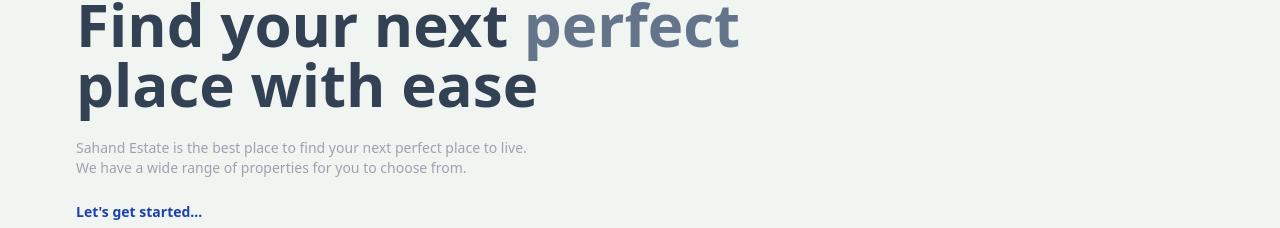
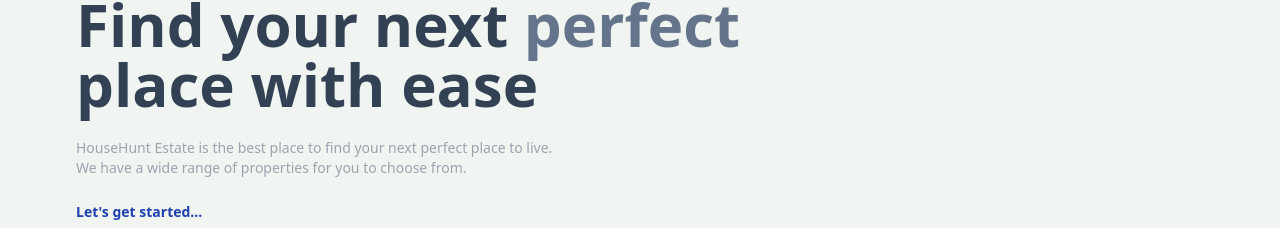
Before and after one commit to VKandi09/real-estate-vk, a React (Vite) app in the folder client/: page / in a window 1280 px wide. Shown: the part 190-418 px from the top of the page. Built offline with nearby package versions, Linux system fonts and the light colour scheme; no server answers.

Commit message:
Home page updates

```diff
--- a/client/src/pages/Home.jsx
+++ b/client/src/pages/Home.jsx
@@ -55,7 +55,7 @@ export default function Home() {
           place with ease
         </h1>
         <div className='text-gray-400 text-xs sm:text-sm'>
-          Sahand Estate is the best place to find your next perfect place to
+          HouseHunt Estate is the best place to find your next perfect place to
           live.
           <br />
           We have a wide range of properties for you to choose from.
```
